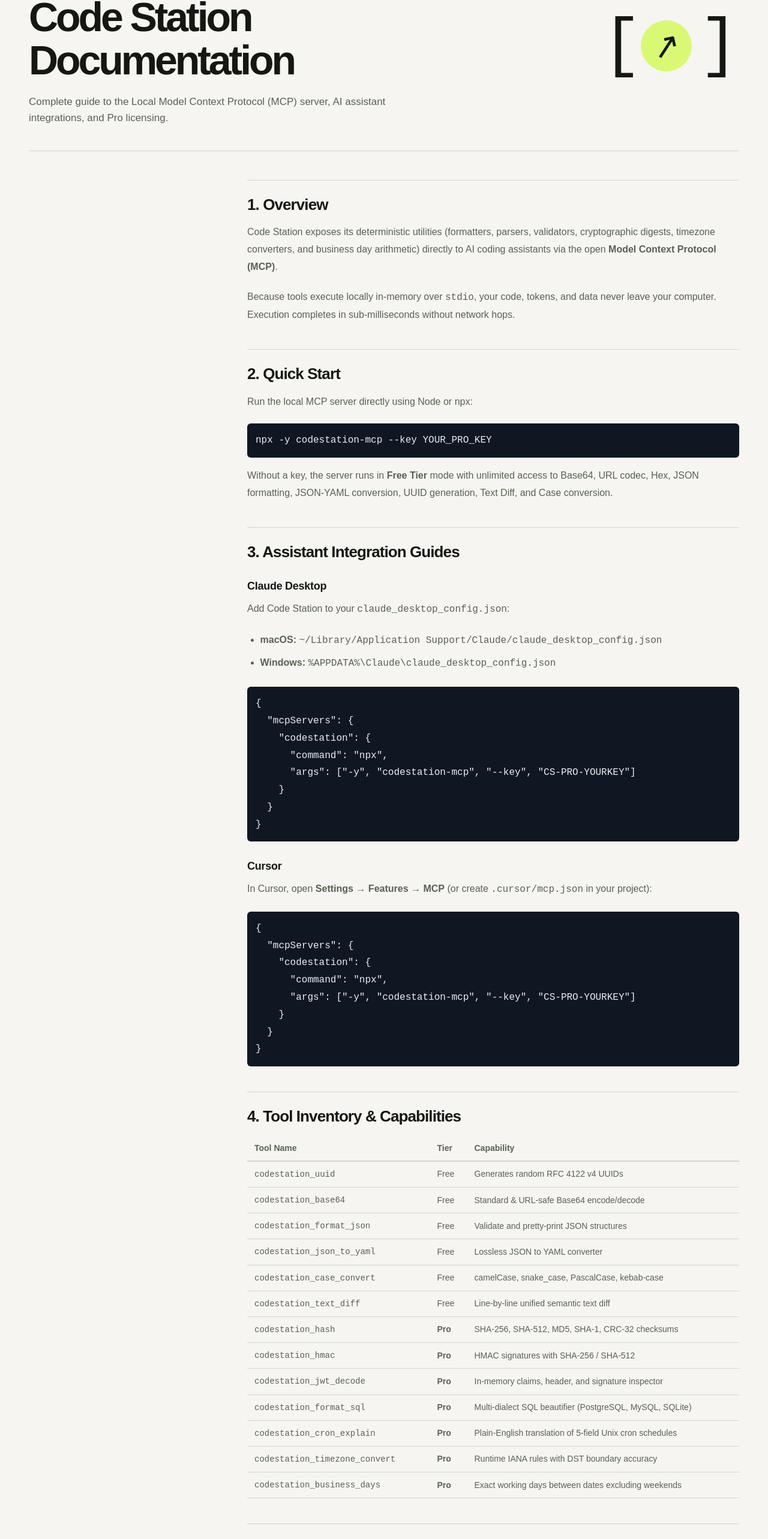
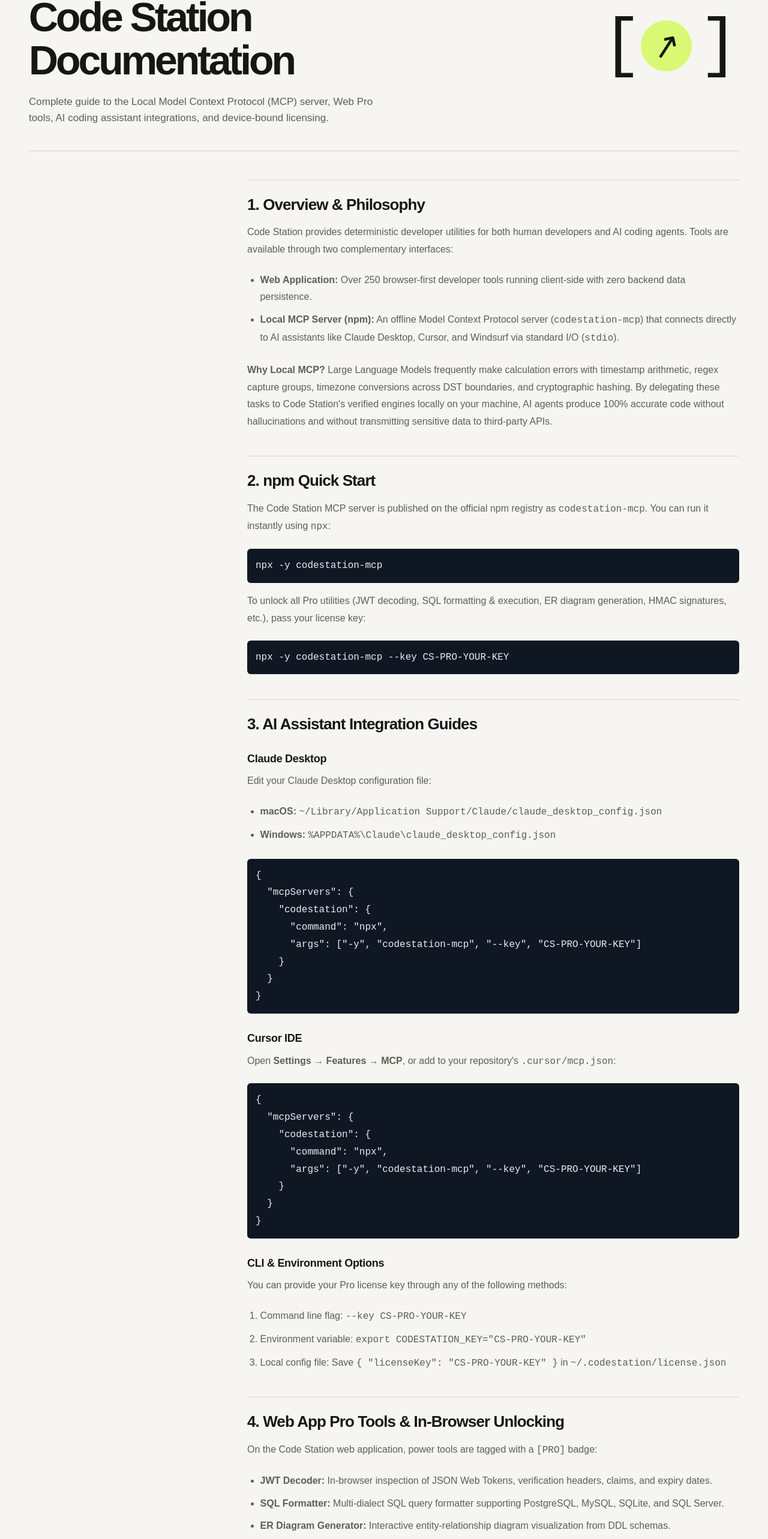
Before and after one commit to tejreddym/codestation, a Next.js app: page /docs in a window 1280 px wide. Shown: the part 226-2792 px from the top of the page at 60% size. Built offline with nearby package versions, Linux system fonts and the light colour scheme; no server answers.

Commit message:
docs: expand website docs section with complete MCP, Pro web tools, and anti-key-sharing guide

```diff
--- a/app/docs/page.tsx
+++ b/app/docs/page.tsx
@@ -4,47 +4,62 @@
 
 export const metadata = metadataForPage(
   "/docs",
-  "Documentation — Code Station MCP & Developer Tools",
-  "Complete guide to Code Station Local MCP server, Claude Desktop and Cursor integration, and developer tool APIs."
+  "Documentation — Code Station MCP, Web Pro Tools & Licensing",
+  "Complete guide to Code Station Local MCP server on npm, Web Pro Tools, Claude Desktop and Cursor integration, anti-key-sharing policy, and developer APIs."
 );
 
 export default function DocsPage() {
   return (
     <InformationalPage
       title="Code Station Documentation"
-      intro="Complete guide to the Local Model Context Protocol (MCP) server, AI assistant integrations, and Pro licensing."
+      intro="Complete guide to the Local Model Context Protocol (MCP) server, Web Pro tools, AI coding assistant integrations, and device-bound licensing."
     >
       <section>
-        <h2>1. Overview</h2>
+        <h2>1. Overview &amp; Philosophy</h2>
         <p>
-          Code Station exposes its deterministic utilities (formatters, parsers, validators, cryptographic
-          digests, timezone converters, and business day arithmetic) directly to AI coding assistants via
-          the open <strong>Model Context Protocol (MCP)</strong>.
+          Code Station provides deterministic developer utilities for both human developers and AI coding agents.
+          Tools are available through two complementary interfaces:
         </p>
+        <ul>
+          <li>
+            <strong>Web Application:</strong> Over 250 browser-first developer tools running client-side with zero backend data persistence.
+          </li>
+          <li>
+            <strong>Local MCP Server (npm):</strong> An offline Model Context Protocol server (<code>codestation-mcp</code>) that connects
+            directly to AI assistants like Claude Desktop, Cursor, and Windsurf via standard I/O (<code>stdio</code>).
+          </li>
+        </ul>
         <p>
-          Because tools execute locally in-memory over <code>stdio</code>, your code, tokens, and data never
-          leave your computer. Execution completes in sub-milliseconds without network hops.
+          <strong>Why Local MCP?</strong> Large Language Models frequently make calculation errors with timestamp arithmetic,
+          regex capture groups, timezone conversions across DST boundaries, and cryptographic hashing. By delegating these
+          tasks to Code Station&apos;s verified engines locally on your machine, AI agents produce 100% accurate code without
+          hallucinations and without transmitting sensitive data to third-party APIs.
         </p>
       </section>
 
       <section>
-        <h2>2. Quick Start</h2>
-        <p>Run the local MCP server directly using Node or npx:</p>
+        <h2>2. npm Quick Start</h2>
+        <p>
+          The Code Station MCP server is published on the official npm registry as <code>codestation-mcp</code>.
+          You can run it instantly using <code>npx</code>:
+        </p>
         <pre style={{ padding: "14px", background: "var(--code)", color: "var(--code-ink)", borderRadius: "var(--radius-sm)", overflowX: "auto" }}>
-          <code>npx -y codestation-mcp --key YOUR_PRO_KEY</code>
+          <code>npx -y codestation-mcp</code>
         </pre>
         <p>
-          Without a key, the server runs in <strong>Free Tier</strong> mode with unlimited access to
-          Base64, URL codec, Hex, JSON formatting, JSON-YAML conversion, UUID generation, Text Diff, and Case conversion.
+          To unlock all Pro utilities (JWT decoding, SQL formatting &amp; execution, ER diagram generation, HMAC signatures, etc.), pass your license key:
         </p>
+        <pre style={{ padding: "14px", background: "var(--code)", color: "var(--code-ink)", borderRadius: "var(--radius-sm)", overflowX: "auto" }}>
+          <code>npx -y codestation-mcp --key CS-PRO-YOUR-KEY</code>
+        </pre>
       </section>
 
       <section>
-        <h2>3. Assistant Integration Guides</h2>
+        <h2>3. AI Assistant Integration Guides</h2>
 
         <h3>Claude Desktop</h3>
         <p>
-          Add Code Station to your <code>claude_desktop_config.json</code>:
+          Edit your Claude Desktop configuration file:
         </p>
         <ul>
           <li><strong>macOS:</strong> <code>~/Library/Application Support/Claude/claude_desktop_config.json</code></li>
@@ -55,141 +70,223 @@
   "mcpServers": {
     "codestation": {
       "command": "npx",
-      "args": ["-y", "codestation-mcp", "--key", "CS-PRO-YOURKEY"]
+      "args": ["-y", "codestation-mcp", "--key", "CS-PRO-YOUR-KEY"]
     }
   }
 }`}
         </pre>
 
-        <h3>Cursor</h3>
+        <h3>Cursor IDE</h3>
         <p>
-          In Cursor, open <strong>Settings → Features → MCP</strong> (or create <code>.cursor/mcp.json</code> in your project):
+          Open <strong>Settings → Features → MCP</strong>, or add to your repository&apos;s <code>.cursor/mcp.json</code>:
         </p>
         <pre style={{ padding: "14px", background: "var(--code)", color: "var(--code-ink)", borderRadius: "var(--radius-sm)", overflowX: "auto" }}>
 {`{
   "mcpServers": {
     "codestation": {
       "command": "npx",
-      "args": ["-y", "codestation-mcp", "--key", "CS-PRO-YOURKEY"]
+      "args": ["-y", "codestation-mcp", "--key", "CS-PRO-YOUR-KEY"]
     }
   }
 }`}
         </pre>
+
+        <h3>CLI &amp; Environment Options</h3>
+        <p>You can provide your Pro license key through any of the following methods:</p>
+        <ol>
+          <li>Command line flag: <code>--key CS-PRO-YOUR-KEY</code></li>
+          <li>Environment variable: <code>export CODESTATION_KEY="CS-PRO-YOUR-KEY"</code></li>
+          <li>Local config file: Save <code>{`{ "licenseKey": "CS-PRO-YOUR-KEY" }`}</code> in <code>~/.codestation/license.json</code></li>
+        </ol>
       </section>
 
       <section>
-        <h2>4. Tool Inventory &amp; Capabilities</h2>
+        <h2>4. Web App Pro Tools &amp; In-Browser Unlocking</h2>
+        <p>
+          On the Code Station web application, power tools are tagged with a <code>[PRO]</code> badge:
+        </p>
+        <ul>
+          <li><strong>JWT Decoder:</strong> In-browser inspection of JSON Web Tokens, verification headers, claims, and expiry dates.</li>
+          <li><strong>SQL Formatter:</strong> Multi-dialect SQL query formatter supporting PostgreSQL, MySQL, SQLite, and SQL Server.</li>
+          <li><strong>ER Diagram Generator:</strong> Interactive entity-relationship diagram visualization from DDL schemas.</li>
+          <li><strong>HMAC Generator:</strong> Keyed-hash message authentication with SHA-256 and SHA-512.</li>
+          <li><strong>Cron Next Run Calculator:</strong> Forward projection of Unix cron schedules with timezone awareness.</li>
+          <li><strong>Business Days Calculator:</strong> Working day calculations excluding weekends and custom holiday lists.</li>
+          <li><strong>Regex Match Inspector:</strong> Regular expression debugger with match group captures.</li>
+          <li><strong>JSON Schema Generator:</strong> Draft 7 / 2020-12 schema generation from sample JSON.</li>
+        </ul>
+
+        <h3>How Unlocking Works on the Web</h3>
+        <ol>
+          <li>When you open a Pro tool, a lock gate is presented.</li>
+          <li>If you do not have a key, click <strong>Get Code Station Pro (₹199)</strong> to purchase via Razorpay (UPI, Cards, NetBanking).</li>
+          <li>If you have a key, paste your <code>CS-PRO-...</code> key into the input field and click <strong>Unlock Tool</strong>.</li>
+          <li>
+            The web app verifies the key with device binding and securely saves the unlocked state in your browser&apos;s <code>localStorage</code>.
+            All Pro tools across the site unlock instantly.
+          </li>
+          <li>You can re-lock the tool at any time with the &ldquo;Lock&rdquo; button.</li>
+        </ol>
+      </section>
+
+      <section>
+        <h2>5. Anti-Key-Sharing Protection (Device Binding)</h2>
+        <p>
+          To prevent public sharing and resale of license keys while remaining flexible for developers, Code Station enforces
+          an automated, privacy-respecting <strong>device binding policy</strong>:
+        </p>
+        <ul>
+          <li>
+            <strong>3-Device Limit:</strong> Each Pro license key can be registered on up to <strong>3 active devices</strong> simultaneously
+            (e.g., your office MacBook, personal desktop, and Linux workstation).
+          </li>
+          <li>
+            <strong>Hardware Fingerprint:</strong> Each device generates a persistent local identifier and passes its client agent to verify ownership.
+          </li>
+          <li>
+            <strong>Automatic 30-Day Pruning:</strong> Devices inactive for over 30 days are automatically removed, freeing up slots for new machines without manual intervention.
+          </li>
+          <li>
+            <strong>Excess Device Blocking:</strong> If a 4th device attempts to activate with the key, verification returns <code>HTTP 403 Forbidden</code>:
+            <em>&ldquo;Device limit exceeded (maximum 3 active devices).&rdquo;</em>
+          </li>
+          <li>
+            <strong>Self-Service Device Reset:</strong> If you upgrade laptops or wipe a hard drive, you can instantly unbind your existing devices
+            using the <strong>Reset Active Devices</strong> button on the <Link href="/pro">Pro page</Link>.
+          </li>
+          <li>
+            <strong>Zero-Knowledge Security:</strong> Your raw plaintext key is never stored in Cloudflare KV. Only a one-way SHA-256 hash
+            is stored and matched at the edge.
+          </li>
+        </ul>
+      </section>
+
+      <section>
+        <h2>6. Tool Catalog &amp; Capability Matrix</h2>
         <table style={{ width: "100%", borderCollapse: "collapse", marginTop: "12px", fontSize: "14px" }}>
           <thead>
             <tr style={{ borderBottom: "2px solid var(--line)", textAlign: "left" }}>
-              <th style={{ padding: "8px 12px" }}>Tool Name</th>
+              <th style={{ padding: "8px 12px" }}>MCP Tool Name</th>
               <th style={{ padding: "8px 12px" }}>Tier</th>
-              <th style={{ padding: "8px 12px" }}>Capability</th>
+              <th style={{ padding: "8px 12px" }}>Description</th>
             </tr>
           </thead>
           <tbody>
             <tr style={{ borderBottom: "1px solid var(--line)" }}>
-              <td style={{ padding: "8px 12px" }}><code>codestation_uuid</code></td>
+              <td style={{ padding: "8px 12px" }}><code>codestation_format_json</code></td>
               <td style={{ padding: "8px 12px" }}>Free</td>
-              <td style={{ padding: "8px 12px" }}>Generates random RFC 4122 v4 UUIDs</td>
+              <td style={{ padding: "8px 12px" }}>Format, indent, and validate JSON payloads</td>
+            </tr>
+            <tr style={{ borderBottom: "1px solid var(--line)" }}>
+              <td style={{ padding: "8px 12px" }}><code>codestation_minify_json</code></td>
+              <td style={{ padding: "8px 12px" }}>Free</td>
+              <td style={{ padding: "8px 12px" }}>Compact JSON strings into single-line representations</td>
+            </tr>
+            <tr style={{ borderBottom: "1px solid var(--line)" }}>
+              <td style={{ padding: "8px 12px" }}><code>codestation_json_to_yaml</code></td>
+              <td style={{ padding: "8px 12px" }}>Free</td>
+              <td style={{ padding: "8px 12px" }}>Convert JSON data to clean YAML syntax</td>
+            </tr>
+            <tr style={{ borderBottom: "1px solid var(--line)" }}>
+              <td style={{ padding: "8px 12px" }}><code>codestation_yaml_to_json</code></td>
+              <td style={{ padding: "8px 12px" }}>Free</td>
+              <td style={{ padding: "8px 12px" }}>Parse YAML documents into standard JSON format</td>
             </tr>
             <tr style={{ borderBottom: "1px solid var(--line)" }}>
               <td style={{ padding: "8px 12px" }}><code>codestation_base64</code></td>
               <td style={{ padding: "8px 12px" }}>Free</td>
-              <td style={{ padding: "8px 12px" }}>Standard &amp; URL-safe Base64 encode/decode</td>
+              <td style={{ padding: "8px 12px" }}>Standard and URL-safe Base64 encode and decode</td>
             </tr>
             <tr style={{ borderBottom: "1px solid var(--line)" }}>
-              <td style={{ padding: "8px 12px" }}><code>codestation_format_json</code></td>
+              <td style={{ padding: "8px 12px" }}><code>codestation_hex_codec</code></td>
               <td style={{ padding: "8px 12px" }}>Free</td>
-              <td style={{ padding: "8px 12px" }}>Validate and pretty-print JSON structures</td>
+              <td style={{ padding: "8px 12px" }}>Encode strings to hexadecimal representation and vice versa</td>
             </tr>
             <tr style={{ borderBottom: "1px solid var(--line)" }}>
-              <td style={{ padding: "8px 12px" }}><code>codestation_json_to_yaml</code></td>
+              <td style={{ padding: "8px 12px" }}><code>codestation_url_codec</code></td>
               <td style={{ padding: "8px 12px" }}>Free</td>
-              <td style={{ padding: "8px 12px" }}>Lossless JSON to YAML converter</td>
+              <td style={{ padding: "8px 12px" }}>RFC 3986 URL and URI component encode and decode</td>
             </tr>
             <tr style={{ borderBottom: "1px solid var(--line)" }}>
               <td style={{ padding: "8px 12px" }}><code>codestation_case_convert</code></td>
               <td style={{ padding: "8px 12px" }}>Free</td>
-              <td style={{ padding: "8px 12px" }}>camelCase, snake_case, PascalCase, kebab-case</td>
+              <td style={{ padding: "8px 12px" }}>Transform identifier casing (camelCase, snake_case, PascalCase, kebab-case)</td>
             </tr>
             <tr style={{ borderBottom: "1px solid var(--line)" }}>
               <td style={{ padding: "8px 12px" }}><code>codestation_text_diff</code></td>
               <td style={{ padding: "8px 12px" }}>Free</td>
-              <td style={{ padding: "8px 12px" }}>Line-by-line unified semantic text diff</td>
+              <td style={{ padding: "8px 12px" }}>Unified line-by-line semantic diff between two texts</td>
+            </tr>
+            <tr style={{ borderBottom: "1px solid var(--line)" }}>
+              <td style={{ padding: "8px 12px" }}><code>codestation_uuid</code></td>
+              <td style={{ padding: "8px 12px" }}>Free</td>
+              <td style={{ padding: "8px 12px" }}>Generate cryptographically random RFC 4122 v4 UUIDs</td>
             </tr>
             <tr style={{ borderBottom: "1px solid var(--line)" }}>
               <td style={{ padding: "8px 12px" }}><code>codestation_hash</code></td>
               <td style={{ padding: "8px 12px" }}><strong>Pro</strong></td>
-              <td style={{ padding: "8px 12px" }}>SHA-256, SHA-512, MD5, SHA-1, CRC-32 checksums</td>
+              <td style={{ padding: "8px 12px" }}>Cryptographic hashing (SHA-256, SHA-512, MD5, SHA-1, CRC-32)</td>
             </tr>
             <tr style={{ borderBottom: "1px solid var(--line)" }}>
               <td style={{ padding: "8px 12px" }}><code>codestation_hmac</code></td>
               <td style={{ padding: "8px 12px" }}><strong>Pro</strong></td>
-              <td style={{ padding: "8px 12px" }}>HMAC signatures with SHA-256 / SHA-512</td>
+              <td style={{ padding: "8px 12px" }}>Keyed HMAC message authentication (SHA-256, SHA-512)</td>
             </tr>
             <tr style={{ borderBottom: "1px solid var(--line)" }}>
               <td style={{ padding: "8px 12px" }}><code>codestation_jwt_decode</code></td>
               <td style={{ padding: "8px 12px" }}><strong>Pro</strong></td>
-              <td style={{ padding: "8px 12px" }}>In-memory claims, header, and signature inspector</td>
+              <td style={{ padding: "8px 12px" }}>Parse and validate JWT header, payload, expiry date, and signature format</td>
             </tr>
             <tr style={{ borderBottom: "1px solid var(--line)" }}>
               <td style={{ padding: "8px 12px" }}><code>codestation_format_sql</code></td>
               <td style={{ padding: "8px 12px" }}><strong>Pro</strong></td>
-              <td style={{ padding: "8px 12px" }}>Multi-dialect SQL beautifier (PostgreSQL, MySQL, SQLite)</td>
+              <td style={{ padding: "8px 12px" }}>Format queries across PostgreSQL, MySQL, SQLite, and SQL Server</td>
+            </tr>
+            <tr style={{ borderBottom: "1px solid var(--line)" }}>
+              <td style={{ padding: "8px 12px" }}><code>codestation_run_sql</code></td>
+              <td style={{ padding: "8px 12px" }}><strong>Pro</strong></td>
+              <td style={{ padding: "8px 12px" }}>Execute in-memory SQL queries against schemas and sample datasets</td>
             </tr>
             <tr style={{ borderBottom: "1px solid var(--line)" }}>
               <td style={{ padding: "8px 12px" }}><code>codestation_cron_explain</code></td>
               <td style={{ padding: "8px 12px" }}><strong>Pro</strong></td>
-              <td style={{ padding: "8px 12px" }}>Plain-English translation of 5-field Unix cron schedules</td>
-            </tr>
-            <tr style={{ borderBottom: "1px solid var(--line)" }}>
-              <td style={{ padding: "8px 12px" }}><code>codestation_timezone_convert</code></td>
-              <td style={{ padding: "8px 12px" }}><strong>Pro</strong></td>
-              <td style={{ padding: "8px 12px" }}>Runtime IANA rules with DST boundary accuracy</td>
+              <td style={{ padding: "8px 12px" }}>Translate Unix cron expressions into human-readable English descriptions</td>
             </tr>
             <tr style={{ borderBottom: "1px solid var(--line)" }}>
               <td style={{ padding: "8px 12px" }}><code>codestation_business_days</code></td>
               <td style={{ padding: "8px 12px" }}><strong>Pro</strong></td>
-              <td style={{ padding: "8px 12px" }}>Exact working days between dates excluding weekends</td>
+              <td style={{ padding: "8px 12px" }}>Calculate business working days between two dates excluding holidays</td>
+            </tr>
+            <tr style={{ borderBottom: "1px solid var(--line)" }}>
+              <td style={{ padding: "8px 12px" }}><code>codestation_regex_test</code></td>
+              <td style={{ padding: "8px 12px" }}><strong>Pro</strong></td>
+              <td style={{ padding: "8px 12px" }}>Test regular expressions with capture groups and match positions</td>
+            </tr>
+            <tr style={{ borderBottom: "1px solid var(--line)" }}>
+              <td style={{ padding: "8px 12px" }}><code>codestation_json_schema</code></td>
+              <td style={{ padding: "8px 12px" }}><strong>Pro</strong></td>
+              <td style={{ padding: "8px 12px" }}>Infer Draft 7 or 2020-12 JSON Schema structures from sample objects</td>
             </tr>
           </tbody>
         </table>
       </section>
 
       <section>
-        <h2>5. Licensing &amp; Anti-Abuse Policy</h2>
+        <h2>7. Pricing &amp; Plans</h2>
+        <p>
+          Code Station Pro is priced accessibly for developers:
+        </p>
         <ul>
-          <li>
-            <strong>Login-Free Purchase:</strong> You receive your license key immediately upon checkout
-            without creating an account or password.
-          </li>
-          <li>
-            <strong>One-Way Hashing:</strong> Your plaintext key is never stored on our servers. Cloudflare
-            edge databases only store a one-way SHA-256 hash.
-          </li>
-          <li>
-            <strong>Device Binding (Anti-Key-Sharing):</strong> Each Pro license may be actively used on up to
-            <strong> 3 devices</strong> simultaneously (e.g. work laptop, personal desktop, and home PC).
-            Inactive devices are automatically pruned after 30 days. You can also self-reset your active devices
-            anytime on the <Link href="/pro">Pro page</Link>.
-          </li>
-          <li>
-            <strong>30-Day Offline Mode:</strong> Once validated, your license is cached locally in
-            <code>~/.codestation/license.json</code> for 30 days so you can code without internet connectivity.
-          </li>
+          <li><strong>India:</strong> ₹199 / month or ₹999 one-time lifetime license.</li>
+          <li><strong>Global:</strong> $2.99 / month or $19.00 one-time lifetime license.</li>
         </ul>
-      </section>
-
-      <section>
-        <h2>6. Upgrading to Pro</h2>
         <p>
-          Upgrade your workflow for <strong>₹199 / month in India</strong> (or ₹999 lifetime) and
-          <strong> $2.99 / month globally</strong> (or $19 lifetime).
+          Purchases are 100% login-free. Payment is processed securely via <strong>Razorpay</strong>, supporting
+          UPI (Google Pay, PhonePe, Paytm), credit/debit cards, and NetBanking.
         </p>
         <p>
           <Link href="/pro" className="button primary">
-            Upgrade on the Pro Page →
+            Upgrade to Code Station Pro →
           </Link>
         </p>
       </section>
```
Also changed, not shown: 1 other file (tests, documents, lock files or other folders).
